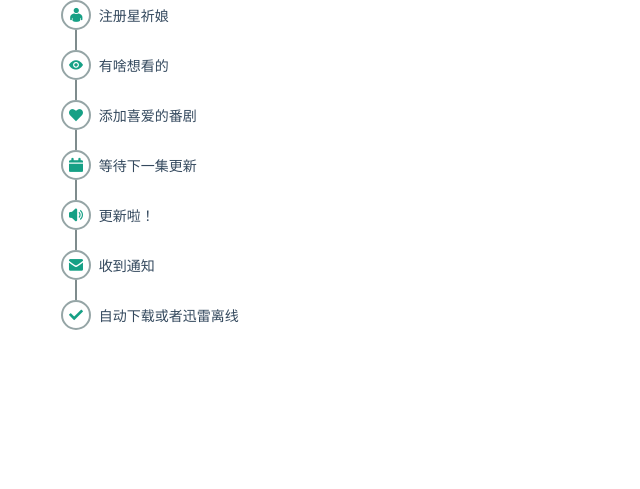
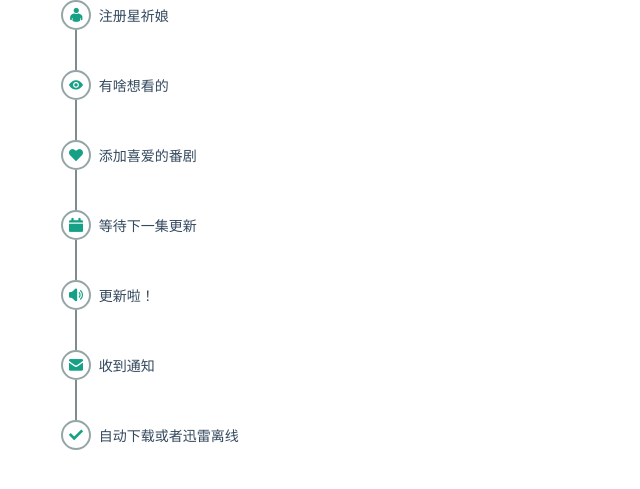
Before and after one commit to akinoniku/episodeget, a Django app: page /i in a window 1280 px wide. Shown: the part 62-551 px from the top of the page, without its empty margins (0-640 px from the left). Run offline with Django 3.2, Linux system fonts and the light colour scheme; parts of the project's set-up code (start-up, migrations or seed data) failed here and were passed over; some libraries are stand-ins or nearby versions.

Commit message:
index designing

```diff
--- a/static/css/template.css
+++ b/static/css/template.css
@@ -8,7 +8,7 @@
 }
 #time-line .v-line .time-line-item {
   margin-left: -16px;
-  margin-bottom: 20px;
+  margin-bottom: 40px;
   background-color: #fff;
 }
 #time-line .v-line .time-line-item .left-icon {
--- a/static/css/template.less
+++ b/static/css/template.less
@@ -7,7 +7,7 @@
     min-height: 300px;
     .time-line-item {
       margin-left: -16px;
-      margin-bottom: 20px;
+      margin-bottom: 40px;
       background-color: #fff;
       .left-icon {
         color: #16A085;
```
